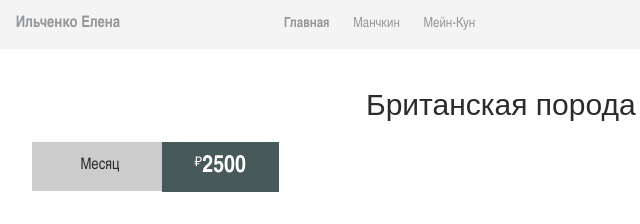
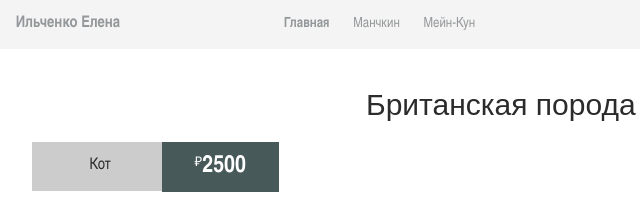
Before and after one commit to liacats/buy-cats, a plain HTML site: page british.html in a window 1280 px wide. Shown: the top 224 px of the page, 93-733 px from the left. Drawn offline with Linux system fonts and the light colour scheme.

Commit message:
Update british.html

```diff
--- a/british.html
+++ b/british.html
@@ -25,7 +25,7 @@
         <div class="page-service">
             <h1 class="section-title section__title">Британская порода кошек</h1>
             <div class="card-wrap-up">
-                <div class="per-mont per-mont__service">Месяц</div>
+                <div class="per-mont per-mont__service">Кот</div>
                 <div class="dollar"><sup>₽</sup><span class="price">2500</span></div>
             </div>
             <div class="card-service__data">
```
